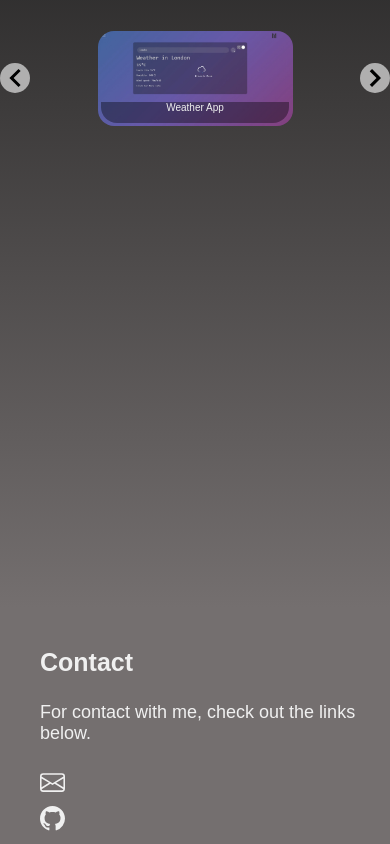
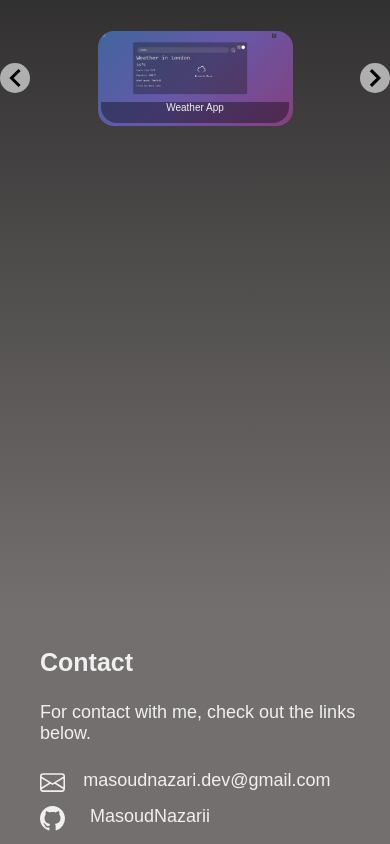
Before and after one commit to MasoudNazarii/Portfolio, a React (Create React App) app: page / in a window 390 px wide. Shown: the part 1780-2624 px from the top of the page. Built offline with nearby package versions, Linux system fonts and the light colour scheme.

Commit message:
fix contact

```diff
--- a/src/css/App.css
+++ b/src/css/App.css
@@ -413,4 +413,10 @@
         top: 53.5%;
         font-size: 10px;
     }
+    .github {
+        padding-right: 10em;
+    }
+    .email {
+        padding-right: 3.3em;
+    }
 }
```
